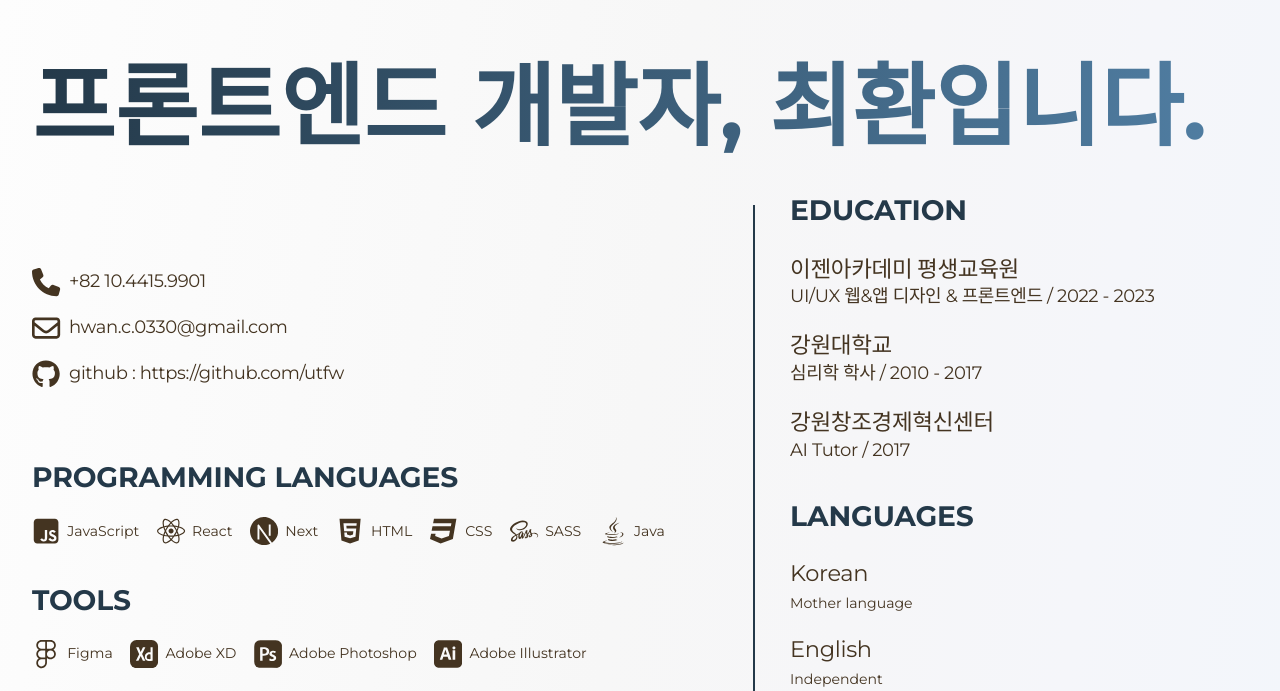
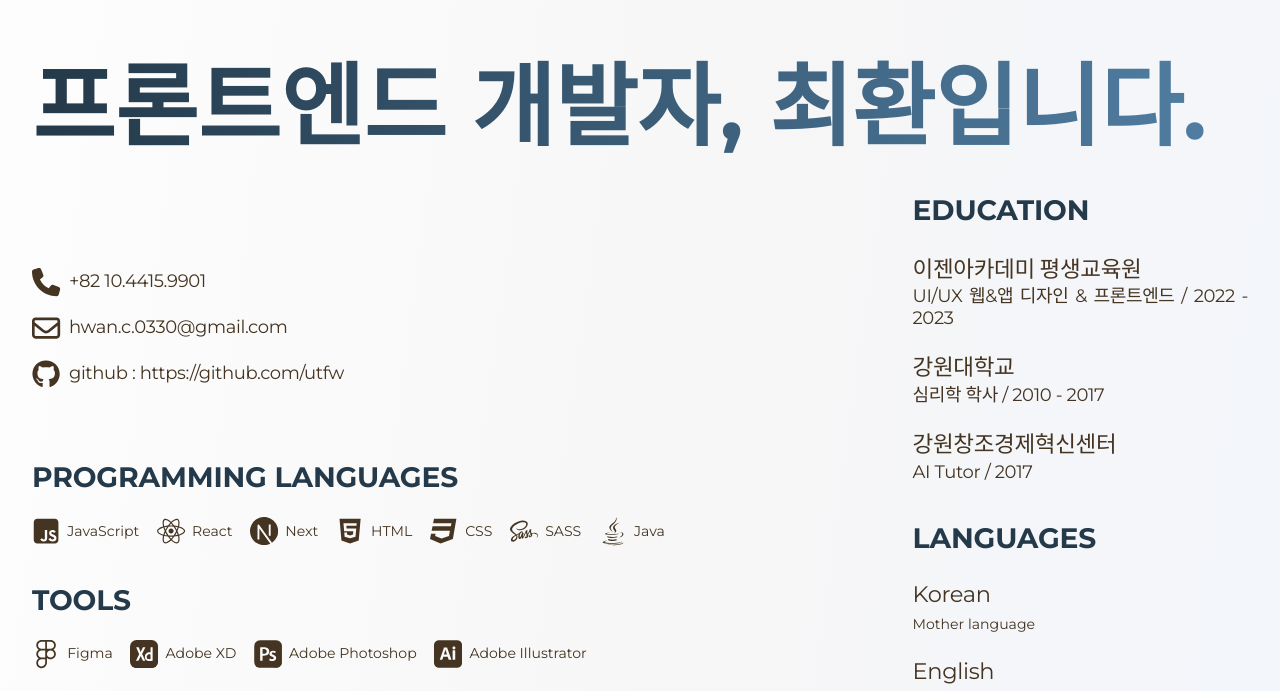
Before and after one commit to utfw/PORTFOLIO_2023, a Next.js app: page / in a window 1280 px wide. Shown: the part 1728-2419 px from the top of the page. Built offline with nearby package versions, Linux system fonts and the light colour scheme.

Commit message:
minor fix

```diff
--- a/components/Explosion.tsx
+++ b/components/Explosion.tsx
@@ -108,7 +108,7 @@ function Explosion({staticBoxRef1, staticBoxRef2}: ExplosionProps) {
 
       if(divRect2){
         const x = divRect2.left + (divRect2.width*0.5)
-        const y = Height*9.5+(divRect2.width*4.5);
+        const y = Height*10.5+(divRect2.width*4.5);
         finbox2 = Bodies.rectangle(x, y, divRect2.width, divRect2.width,{
           isStatic:true,
           render:{
--- a/styles/Main.module.scss
+++ b/styles/Main.module.scss
@@ -194,7 +194,7 @@
   display: flex;
   flex-direction: column;
   justify-content: space-between;
-  // width: 880px;
+  width: 880px;
 }
 
 /* font transition */
```
